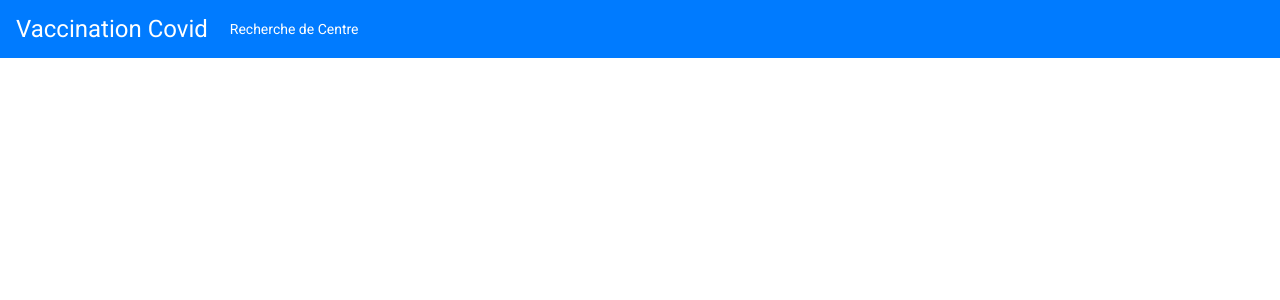
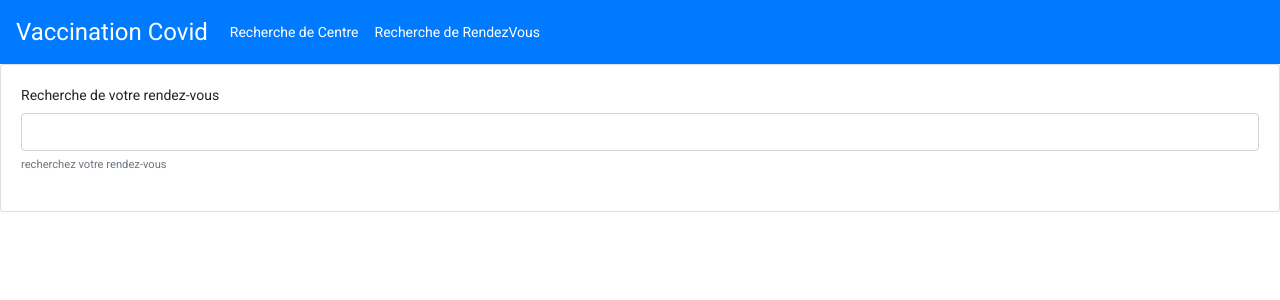
Before and after one commit to MCoiraton/dev-fullstack, an Angular app in the folder TD/covidFront/: page /searchAppointment in a window 1280 px wide. Before the commit this address led to /. Shown: the top 300 px of the page. Built offline with nearby package versions, Linux system fonts and the light colour scheme.

Commit message:
Add appointment search with email

```diff
--- a/TD/covidFront/angular.json
+++ b/TD/covidFront/angular.json
@@ -100,5 +100,8 @@
         }
       }
     }
+  },
+  "cli": {
+    "analytics": false
   }
 }
--- a/TD/covidFront/src/app/app-routing.module.ts
+++ b/TD/covidFront/src/app/app-routing.module.ts
@@ -2,13 +2,14 @@ import { NgModule } from '@angular/core';
 import { RouterModule, Routes } from '@angular/router';
 import { AppointmentComponent } from './appointment/appointment.component';
 import { CenterlistComponent } from './centerlist/centerlist.component';
+import { SearchAppointmentComponent } from './search-appointment/search-appointment.component';
 import { SearchbarComponent } from './searchbar/searchbar.component';
 
 const routes: Routes = [
   { path: 'search', component: SearchbarComponent},
   { path: 'appointment/:idCentre', component: AppointmentComponent},
   { path: 'list/:ville', component: CenterlistComponent},
-  { path: 'appointment/:email', component: AppointmentComponent},
+  { path: 'searchAppointment', component: SearchAppointmentComponent},
   { path : '', redirectTo: 'search', pathMatch: 'full'}
 ];
 
--- a/TD/covidFront/src/app/app.component.css
+++ b/TD/covidFront/src/app/app.component.css
@@ -0,0 +1,11 @@
+li {
+    float: left;
+  }
+
+  li a {
+    display: block;
+    color: white;
+    text-align: center;
+    padding: 14px 16px;
+    text-decoration: none;
+  }
--- a/TD/covidFront/src/app/app.component.html
+++ b/TD/covidFront/src/app/app.component.html
@@ -3,7 +3,9 @@
     <div class="collapse navbar-collapse" id="navbarColor01" style="margin-left: 1em ;">
       <ul class="navbar-nav mr-auto">
         <li class="nav-item active">
-          <a class="nav-link" href="#">Recherche de Centre<span class="sr-only">(current)</span></a>
+          <a class="nav-link" href="#">Recherche de Centre<span class="sr-only">(current)</span></a></li>
+        <li class="nav-item active">
+          <a class="nav-link" href="searchAppointment">Recherche de RendezVous<span class="sr-only">(current)</span></a>
         </li>
         <!--
         <li class="nav-item">
--- a/TD/covidFront/src/app/app.module.ts
+++ b/TD/covidFront/src/app/app.module.ts
@@ -9,14 +9,16 @@ import { CenterlistComponent } from './centerlist/centerlist.component';
 import { AppointmentComponent } from './appointment/appointment.component';
 import { BrowserAnimationsModule } from '@angular/platform-browser/animations';
 import { ReactiveFormsModule } from '@angular/forms';
-import { FormsModule }        from '@angular/forms'
+import { FormsModule }        from '@angular/forms';
+import { SearchAppointmentComponent } from './search-appointment/search-appointment.component'
 
 @NgModule({
   declarations: [
     AppComponent,
     SearchbarComponent,
     CenterlistComponent,
-    AppointmentComponent
+    AppointmentComponent,
+    SearchAppointmentComponent
   ],
   imports: [
     BrowserModule,
--- /dev/null
+++ b/TD/covidFront/src/app/search-appointment/search-appointment.component.html
@@ -0,0 +1,18 @@
+<div id='searchCenter' class="card">
+    <div class="card-body">
+      <div class="form-group">
+        <label for='search-box'> Recherche de votre rendez-vous</label>
+        <input class="form-control" #searchBox id="search-box" (input)="search(searchBox.value)" />
+        <small id="searchHelp" class="form-text text-muted">recherchez votre rendez-vous</small>
+      </div>
+      <ul class="list-group">
+        <li class="list-group-item" *ngFor="let appointment of appointments$ | async">
+            <p>Id de référencement : {{appointment.id}}</p>
+            <p>Nom : {{appointment.firstName}}</p>
+            <p>Prénom : {{appointment.lastName}}</p>
+            <p>Email : {{appointment.mail}}</p>
+            <strong>Date de rendez-vous : {{appointment.appointmentDate}}</strong>
+        </li>
+      </ul>
+    </div>
+  </div>
--- /dev/null
+++ b/TD/covidFront/src/app/search-appointment/search-appointment.component.ts
@@ -0,0 +1,41 @@
+import { HttpClient } from '@angular/common/http';
+import { Component, OnInit } from '@angular/core';
+import { debounceTime, distinctUntilChanged, Observable, Subject, switchMap } from 'rxjs';
+import { Appointment } from '../interface/Appointment';
+import { Center } from '../interface/Center';
+import { SearchAppointmentService } from './search-appointment.service';
+
+@Component({
+  selector: 'app-searchbar',
+  templateUrl: './search-appointment.component.html',
+  styleUrls: ['./search-appointment.component.css']
+})
+
+export class SearchAppointmentComponent implements OnInit {
+
+  appointment:Appointment [] = [];
+  appointments$!: Observable<Appointment[]>;
+  private searchTerms = new Subject<string>();
+
+  constructor(private SearchAppointmentService : SearchAppointmentService){
+
+  }
+
+  ngOnInit(): void {
+    this.appointments$ = this.searchTerms.pipe(
+      debounceTime(300),
+      distinctUntilChanged(),
+      switchMap((term: string) => this.SearchAppointmentService.searchAppointment(term)),
+    );
+  }
+
+  getAppointment(): void {
+    this.SearchAppointmentService.getAppointment().
+    subscribe(appointment => this.appointment = appointment);
+    console.log('test' + this.appointment);
+  }
+
+  search(term : string): void {
+    this.searchTerms.next(term);
+  }
+}
--- /dev/null
+++ b/TD/covidFront/src/app/search-appointment/search-appointment.service.ts
@@ -0,0 +1,37 @@
+import { Injectable } from "@angular/core";
+import { catchError, Observable, map, tap, of } from "rxjs";
+import { HttpClient, HttpHeaders} from '@angular/common/http';
+import { SearchAppointmentComponent } from "./search-appointment.component";
+import { Center } from "../interface/Center";
+import { Appointment } from "../interface/Appointment";
+
+@Injectable({
+    providedIn:'root'//a changer
+})
+export class SearchAppointmentService{
+
+    private url = 'http://localhost:8080/rdvs'; //url pour le getRdvs
+    private urlSearch = 'http://localhost:8080/rdvs' //url pour le search qui permet d'ajouter le paramètre de la ville
+
+    constructor(
+        private http: HttpClient){
+        }
+
+    //On utilise un observable de notre interface pour pouvoir avoir un object qui prend en paramètres les variables de l'interface
+    getAppointment(): Observable<Appointment[]> {
+        return this.http.get<Appointment[]>(this.url)
+
+    }
+
+    //Pareil pour le search le premier if permet d'avoir un object nul vu qu'on refresh à chaque mise à jour du bloc recherche
+    searchAppointment(term: string): Observable<Appointment[]> {
+        if (!term.trim()) {
+            return of([]);
+        }
+        console.log(`${this.urlSearch}/${term}`)
+        return this.http.get<Appointment[]>(`${this.urlSearch}/${term}`)
+
+    }
+
+
+}
--- a/TD/covidFront/src/app/searchbar/searchbar.component.html
+++ b/TD/covidFront/src/app/searchbar/searchbar.component.html
@@ -8,8 +8,7 @@
     <ul class="list-group">
       <li class="list-group-item" *ngFor="let centre of centres$ | async">
         <!-- Comme on a un NgInit on peut faire un ngFor* pour le faire pour chaque élément présent dans centres$-->
-        <a [routerLink]="['/appointment/', centre.centreId]"
-          [state]="{id: centre.centreId, nom: centre.nom, adresse: centre.adresse}">
+        <a [routerLink]="['/appointment/', centre.centreId]" [state]="{id: centre.centreId, nom: centre.nom, adresse: centre.adresse}">
           {{centre.nom}}
         </a>
         <ul class="adresse">
```
Also changed, not shown: TD/covidFront/src/app/search-appointment/search-appointment.component.css (added), 1 other file (tests, documents, lock files or other folders).
